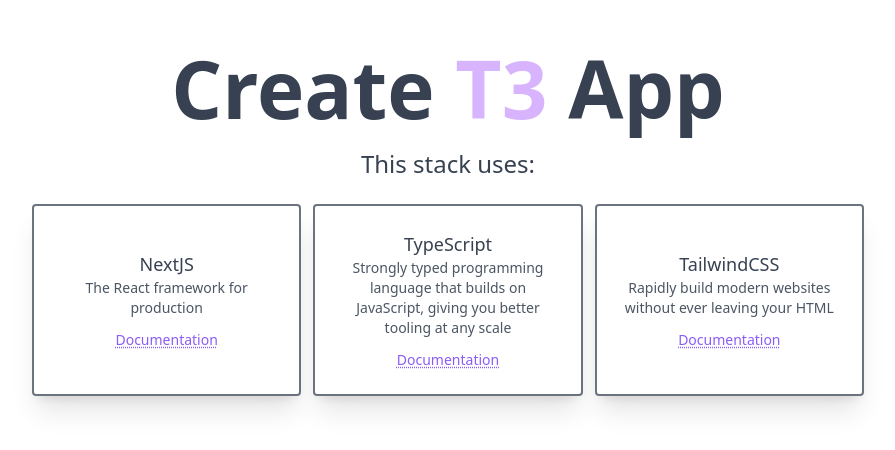
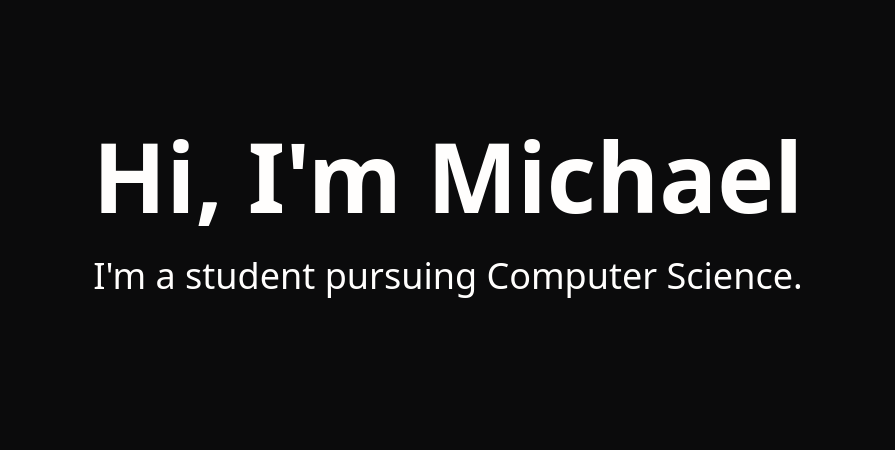
Before and after one commit to devmwang/personal-site, a Next.js app: page / in a window 1280 px wide. Shown: the part 188-638 px from the top of the page, without its empty margins (192-1087 px from the left). Built offline with nearby package versions, Linux system fonts and the light colour scheme.

Commit message:
Main hero

```diff
--- a/src/pages/index.tsx
+++ b/src/pages/index.tsx
@@ -7,41 +7,26 @@
     documentation: string;
 };
 
-const Home: NextPage = () => {
-  return (
+const Home: NextPage = () => (
     <>
         <Head>
-        <title>Create T3 App</title>
-        <meta name="description" content="Generated by create-t3-app" />
-        <link rel="icon" href="/favicon.ico" />
+            <title>Michael Wang</title>
+            <meta name="description" content="Michael Wang's Personal Site" />
+            <link rel="icon" href="/favicon.svg" />
         </Head>
 
-      <main className="container mx-auto flex flex-col items-center justify-center min-h-screen p-4">
-        <h1 className="text-5xl md:text-[5rem] leading-normal font-extrabold text-gray-700">
-          Create <span className="text-purple-300">T3</span> App
+        <main className="min-h-screen bg-background flex flex-col font-sans">
+            <div className="h-screen justify-center items-center flex flex-col text-center">
+                <h1 className="text-5xl md:text-8xl leading-normal font-semibold text-white align-middle">
+                    {"Hi, I'm Michael"}
                 </h1>
-        <p className="text-2xl text-gray-700">This stack uses:</p>
-        <div className="grid gap-3 pt-3 mt-3 text-center md:grid-cols-3 lg:w-2/3">
-          <TechnologyCard
-            name="NextJS"
-            description="The React framework for production"
-            documentation="https://nextjs.org/"
-          />
-          <TechnologyCard
-            name="TypeScript"
-            description="Strongly typed programming language that builds on JavaScript, giving you better tooling at any scale"
-            documentation="https://www.typescriptlang.org/"
-          />
-          <TechnologyCard
-            name="TailwindCSS"
-            description="Rapidly build modern websites without ever leaving your HTML"
-            documentation="https://tailwindcss.com/"
-          />
+                <p className="text-lg md:text-4xl pt-1 md:pt-8 leading-normal font-normal text-white align-middle">
+                    {"I'm a student pursuing Computer Science."}
+                </p>
             </div>
         </main>
     </>
 );
-};
 
 const TechnologyCard = ({
     name,
--- a/tailwind.config.cjs
+++ b/tailwind.config.cjs
@@ -1,8 +1,17 @@
 /** @type {import('tailwindcss').Config} */
+
 module.exports = {
   content: ["./src/**/*.{js,ts,jsx,tsx}"],
   theme: {
-    extend: {},
+    extend: {
+      colors: {
+        'white': '#FFFEFD',
+        'bright': '#C9C5BD',
+        'accent': '#00C8C7',
+        'dark': '#303030',
+        'background': '#0B0B0C',
+      },
+    },
   },
   plugins: [],
 };
```
Also changed, not shown: public/favicon.svg (added), 1 other file (tests, documents, lock files or other folders). Lines whose indentation alone changed are shown as unchanged.
